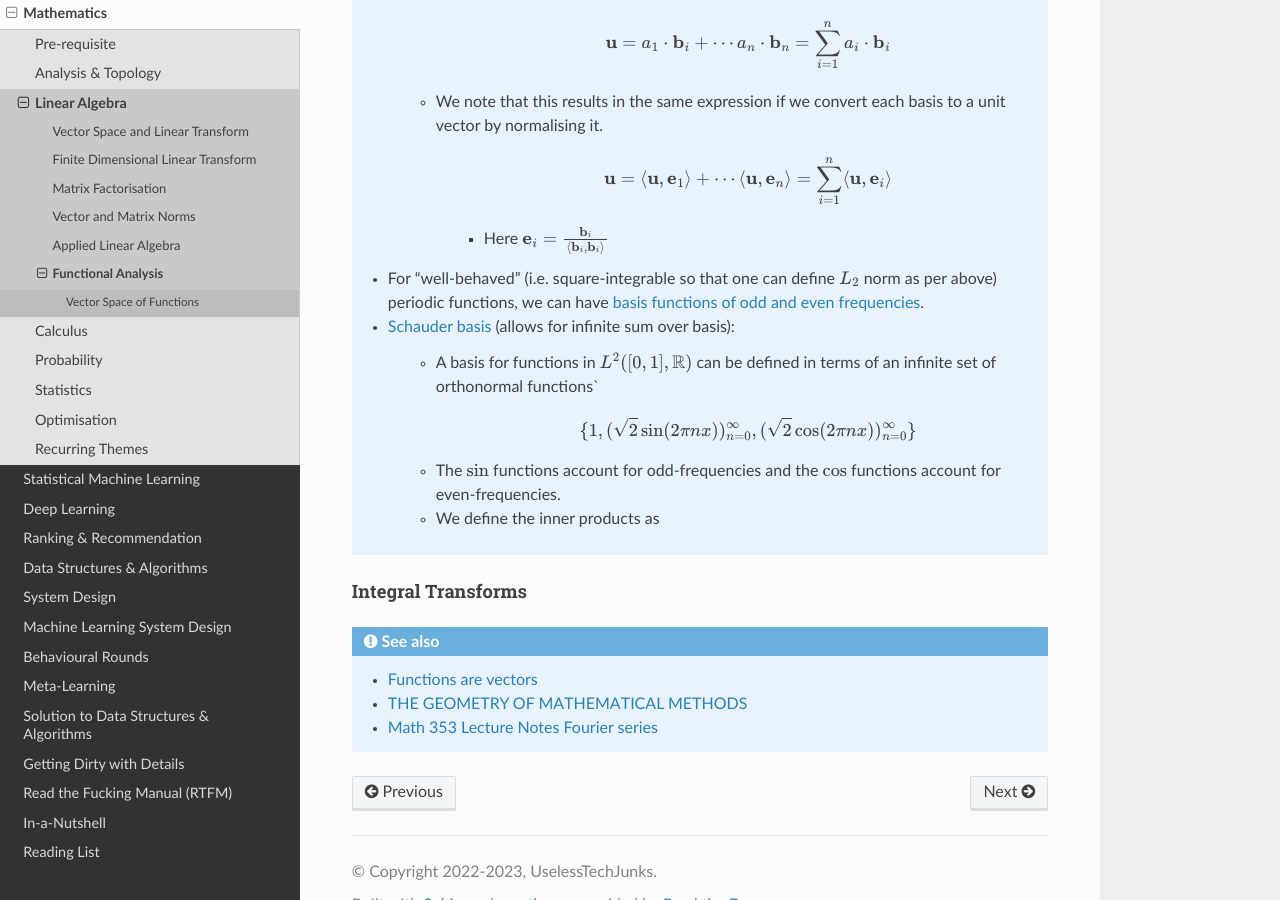
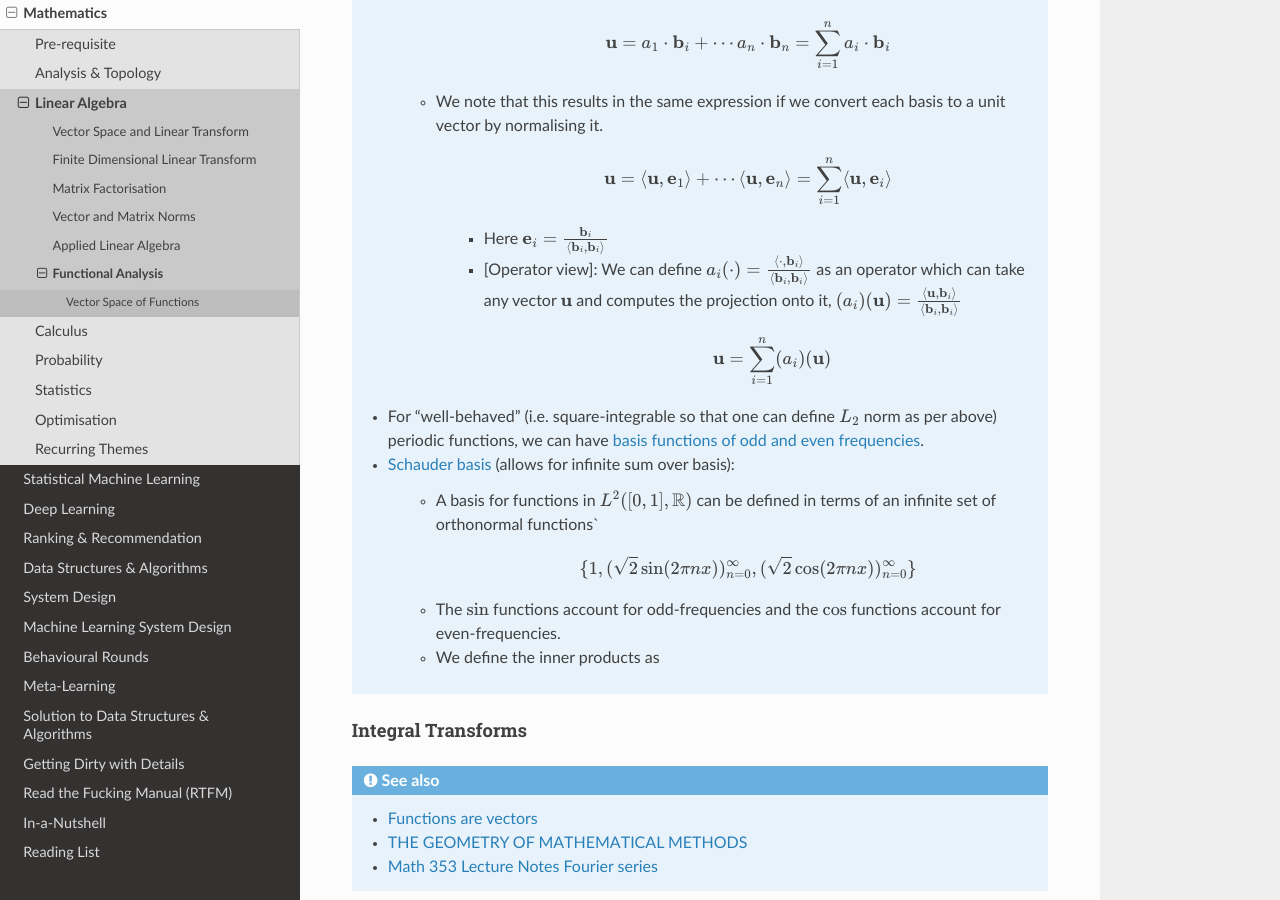
Before and after one commit to uselesstechjunks/leetcode, a Sphinx documentation site: the page built from docs/source/math/linalg/funan.rst, in a window 1280 px wide and 900 px high, scrolled down 3568 px. Built offline with Sphinx 7.4.7 and the Read the Docs theme 2.0.0, drawn with Linux system fonts in a browser that asks for light colours.

Commit message:
Update funan.rst

```diff
--- a/docs/source/math/linalg/funan.rst
+++ b/docs/source/math/linalg/funan.rst
@@ -121,6 +121,9 @@ Fourier Basis
 			.. math:: \mathbf{u}=\langle\mathbf{u},\mathbf{e}_1\rangle+\cdots\langle\mathbf{u},\mathbf{e}_n\rangle=\sum_{i=1}^n\langle\mathbf{u},\mathbf{e}_i\rangle
 
 			* Here :math:`\mathbf{e}_i=\frac{\mathbf{b}_i}{\langle\mathbf{b}_i,\mathbf{b}_i\rangle}`
+			* [Operator view]: We can define :math:`a_i(\cdot)=\frac{\langle\cdot,\mathbf{b}_i\rangle}{\langle\mathbf{b}_i,\mathbf{b}_i\rangle}` as an operator which can take any vector :math:`\mathbf{u}` and computes the projection onto it, :math:`(a_i)(\mathbf{u})=\frac{\langle\mathbf{u},\mathbf{b}_i\rangle}{\langle\mathbf{b}_i,\mathbf{b}_i\rangle}`
+
+				.. math:: \mathbf{u}=\sum_{i=1}^n(a_i)(\mathbf{u})
 	* For "well-behaved" (i.e. square-integrable so that one can define :math:`L_2` norm as per above) periodic functions, we can have `basis functions of odd and even frequencies <https://math.stackexchange.com/a/32663>`_.
 	* `Schauder basis <https://en.wikipedia.org/wiki/Schauder_basis>`_ (allows for infinite sum over basis):
 
```
